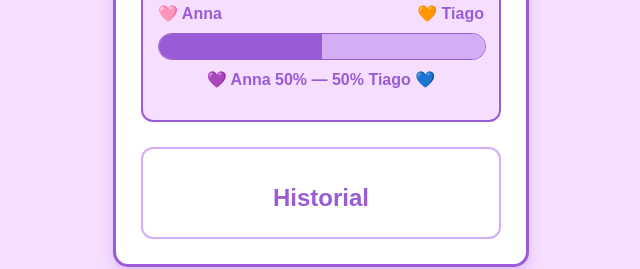
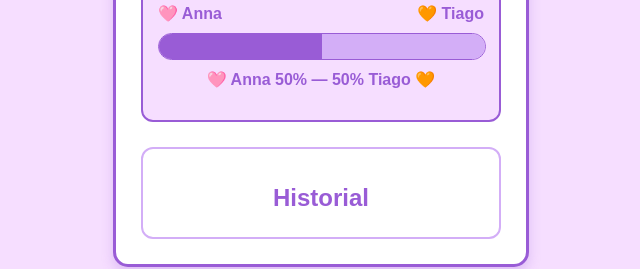
Before and after one commit to annaguillermo2010-wq/mt, a plain HTML site: page index.html in a window 1280 px wide. Shown: the part 505-774 px from the top of the page, 319-959 px from the left. Drawn offline with Linux system fonts and the light colour scheme.

Commit message:
Update index.html

```diff
--- a/index.html
+++ b/index.html
@@ -299,7 +299,7 @@ function actualizarMarcador() {
 
   document.getElementById('annaBar').style.width = annaPct + '%';
   document.getElementById('tiagoBar').style.width = tiagoPct + '%';
-  document.getElementById('porcentaje').innerText = `💜 Anna ${annaPct}% — ${tiagoPct}% Tiago 💙`;
+  document.getElementById('porcentaje').innerText = `🩷 Anna ${annaPct}% — ${tiagoPct}% Tiago 🧡`;
 }
 
 document.addEventListener('DOMContentLoaded', () => {
```
